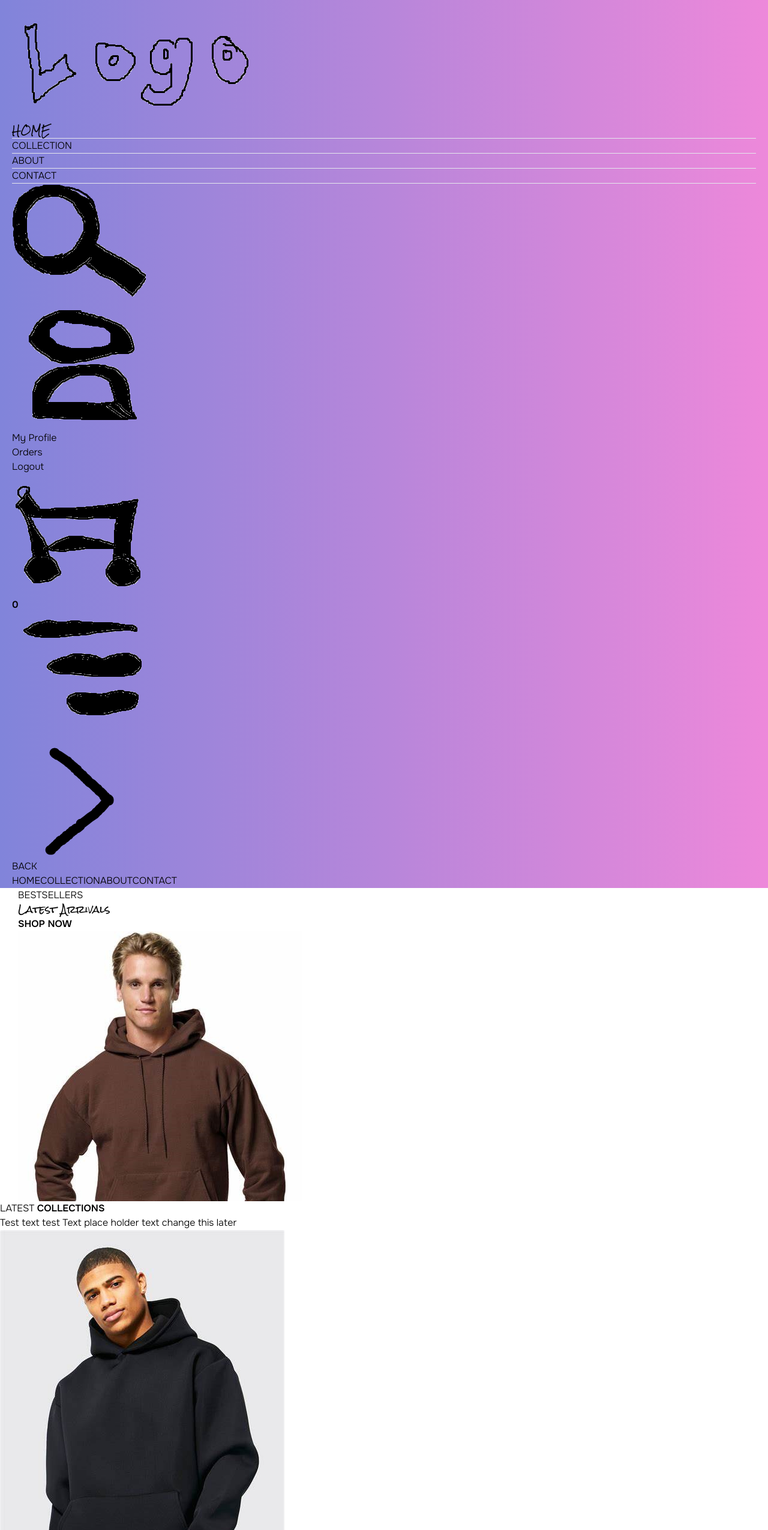
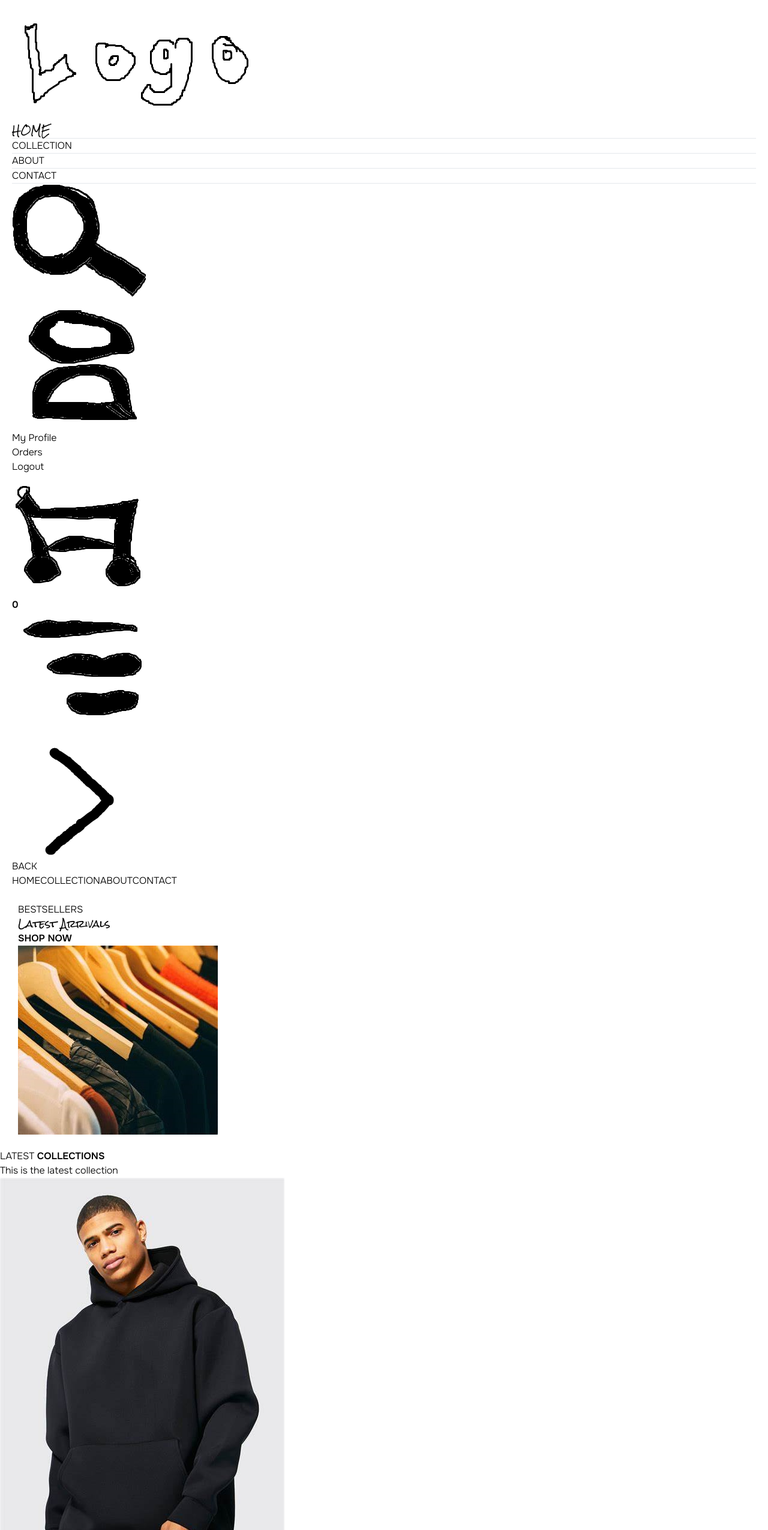
Before and after one commit to walkmoody/Ecommerce-Clothing-Website, a React (Vite) app: page / in a window 1280 px wide. Shown: the top 2550 px of the page at 60% size. Built offline with nearby package versions, Linux system fonts and the light colour scheme.

Commit message:
Updated font page

```diff
--- a/src/assets/assets.js
+++ b/src/assets/assets.js
@@ -16,6 +16,7 @@ import razorpayLogo from './razorpayLogo.png'
 import applepayLogo from './applepayLogo.png'
 import aboutIcon from './aboutIcon.png'
 import contactImg from './contactImg.jpg'
+import clothesFrontIcon from './clothesFrontIcon.jpg'
 
 import hoodie1 from './hoodie1.png'
 import hoodie2 from './hoodie2.png'
@@ -47,6 +48,8 @@ export const assets = {
     applepayLogo,
     aboutIcon,
     contactImg,
+    clothesFrontIcon,
+
 
     hoodie1,
     hoodie2,
--- a/src/components/Hero.jsx
+++ b/src/components/Hero.jsx
@@ -4,8 +4,11 @@ import {assets} from '../assets/assets'
 const Hero = () => {
   return (
     <div style ={{paddingLeft : '30px', paddingRight: '30px'}}>
+    <br></br>
     <div className ='flex flex-col sm:flex-row border border-none'>{/*Change border-none to border-gray-500 */}
+
         {/*Hero left side */}
+
         <div className='w-full sm:w-1/2 flex items-center justify-center py-10 sm:py-0'>
             <div className='text-[#414141]'>
                 <div className = 'flex items-center gap-2'>
@@ -22,9 +25,11 @@ const Hero = () => {
             </div>
         </div>
         {/*Hero right side */}
-        <img className ='w-full sm:w-1/2' src={assets.hoodie2} alt="" />
+        <img className ='w-full sm:w-1/2' src={assets.clothesFrontIcon} alt="" />
 
     </div>
+    <br></br>
+    <p className ='h-[2px] bg-[gray]'></p>
     </div>
   )
 }
--- a/src/components/LatestCollection.jsx
+++ b/src/components/LatestCollection.jsx
@@ -18,7 +18,7 @@ const LatestCollection = () => {
         <div className ='text-center py-8 text-3xl'>
             <Title text1={'LATEST'} text2={'COLLECTIONS'}/>
             <p className ='onest-norm w-3/4 m-auto text-xs sm:text-sm md:text-base text-gray-600'>
-            Test text test Text place holder text change this later
+            This is the latest collection
             </p>
         </div>
         {/*Rendering products */}
--- a/src/components/Navbar.jsx
+++ b/src/components/Navbar.jsx
@@ -8,7 +8,7 @@ const Navbar = () => {
     const {setShowSearch, getCartCount} = useContext(ShopContext);
 
   return (
-    <div className='gradient-custom'>
+    <div className='white'>{/*gradient-custom */}
     <div style ={{paddingLeft : '20px', paddingRight: '20px'}}>
     <div className='flex items-center justify-between py-5 font-medium '>
         <Link to='/'><img src={assets.logo} className='w-36' alt="" /></Link>
--- a/src/pages/About.jsx
+++ b/src/pages/About.jsx
@@ -11,7 +11,7 @@ const About = () => {
       </div>
 
       <div className='my-10 flex flex-col md:flex-row gap-16'>
-        <img className='w-full md:max-w-[450px]' src={assets.aboutIcon} alt=""/>
+        <img className='w-full md:max-w-[450px]' src={assets.clothesFrontIcon} alt=""/>
         <div className='flex flex-col justify-center gap-6 md:w-2/4 text-gray-600'>
           <p className='onest-norm'>Make up some about section and put it here</p>
           <p className='onest-norm'>And then make up a little more about stuff and put that here</p>
```
Also changed, not shown: src/assets/clothesFrontIcon.jpg (added).
